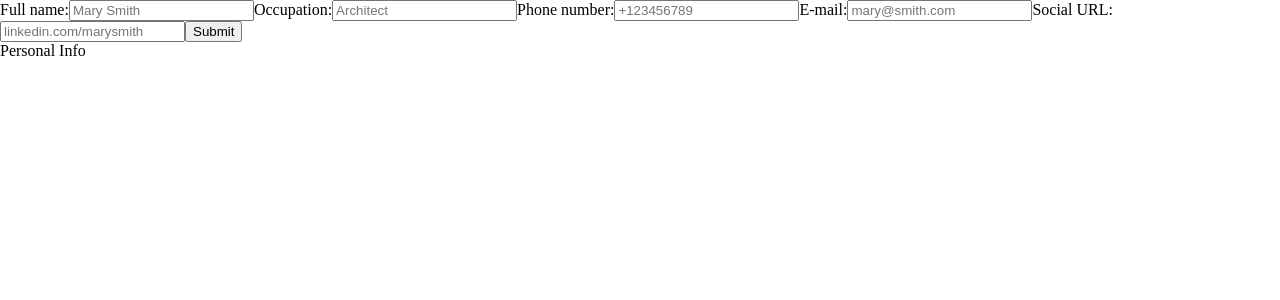
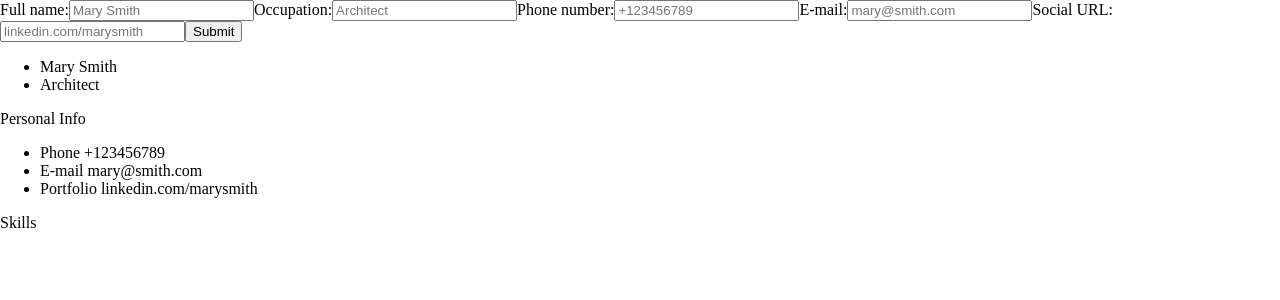
Before and after one commit to CriisMi/cv-project, a React (Create React App) app: page / in a window 1280 px wide. Shown: the top 300 px of the page. Built offline with nearby package versions, Linux system fonts and the light colour scheme.

Commit message:
Render personal info section of sidebar

```diff
--- a/src/App.js
+++ b/src/App.js
@@ -1,6 +1,7 @@
 import { Component } from "react";
 import "./App.css";
 import Form from "./components/Form";
+import Sidebar from "./components/Sidebar";
 
 class App extends Component {
   constructor() {
@@ -49,10 +50,7 @@ class App extends Component {
             </div>
           ) : null}
         </div>
-        <div className="sidebar"></div>
-        <div className="info">
-          <div className="sectionTitle">Personal Info</div>
-        </div>
+        <Sidebar {...this.state.data} />
       </div>
     );
   }
--- /dev/null
+++ b/src/components/Sidebar.js
@@ -0,0 +1,28 @@
+import { Component } from "react";
+
+class Sidebar extends Component {
+  constructor(props) {
+    super(props);
+  }
+
+  render() {
+    return (
+      <div>
+        <ul className="title">
+          <li className="name">{this.props.name}</li>
+          <li className="occupation">{this.props.occupation}</li>
+        </ul>
+        <div className="header">Personal Info</div>
+        <ul>
+          <li className="info">Phone {this.props.phone}</li>
+          <li className="info">E-mail {this.props.mail}</li>
+          <li className="info">Portfolio {this.props.social}</li>
+        </ul>
+
+        <div className="header">Skills</div>
+      </div>
+    );
+  }
+}
+
+export default Sidebar;
```
